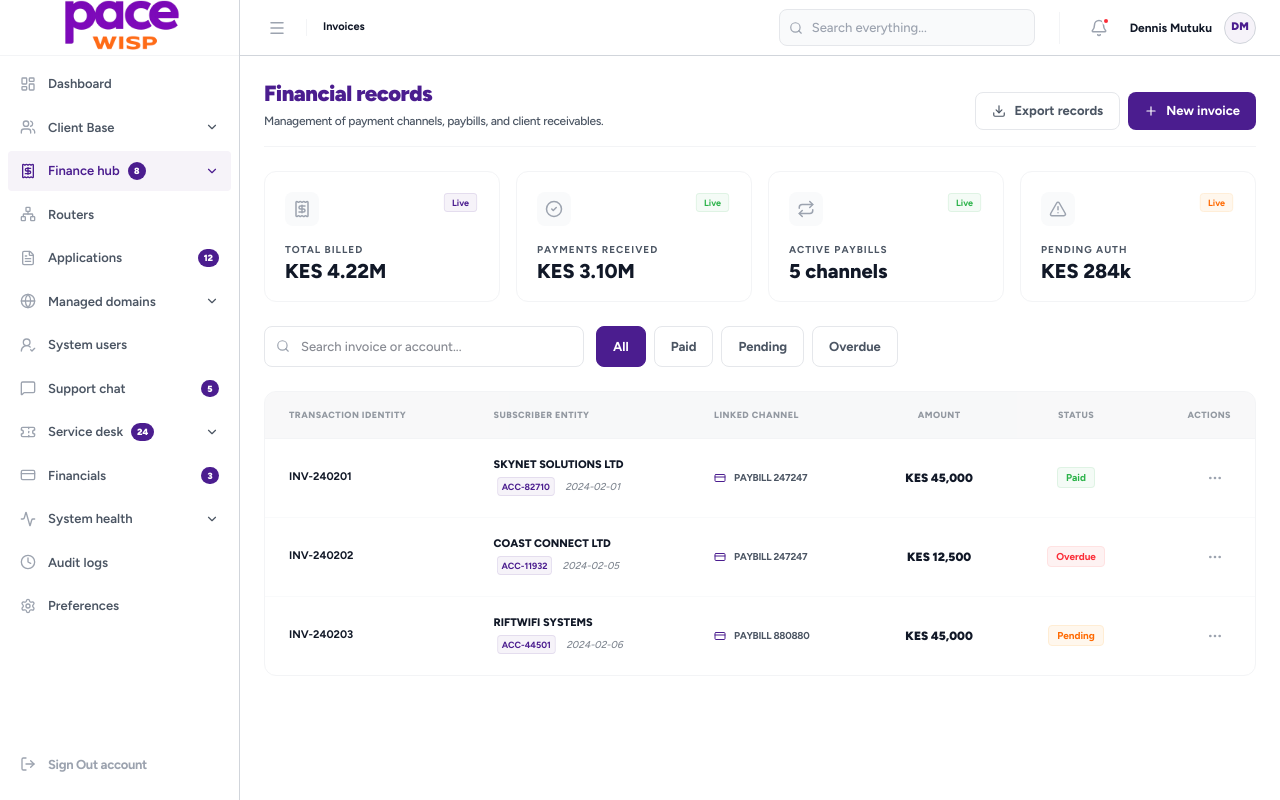
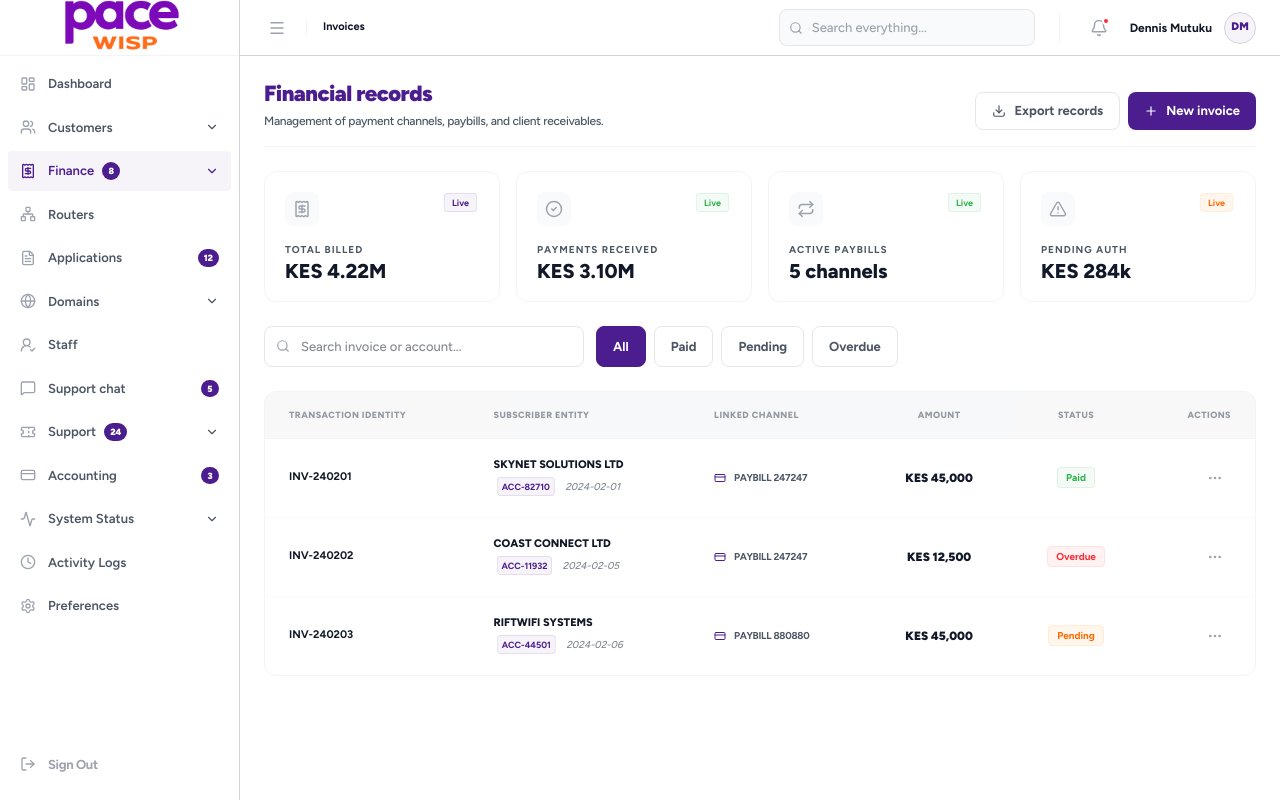
Before and after one commit to dennismutuku2005/pacewebsite, a Next.js app in the folder paceadmin/: page /dashboard/invoices in a window 1280 px wide. Built offline with nearby package versions, Linux system fonts and the light colour scheme.

Commit message:
Auto-update: Sidebar.js

```diff
--- a/paceadmin/src/components/Sidebar.js
+++ b/paceadmin/src/components/Sidebar.js
@@ -26,7 +26,7 @@ export function Sidebar({ isSidebarOpen, pathname }) {
         { id: 'summary', name: 'Dashboard', href: '/dashboard', icon: LayoutDashboard },
         {
             id: 'members',
-            name: 'Client Base',
+            name: 'Customers',
             icon: Users,
             children: [
                 { name: 'All Members', href: '/dashboard/customers' },
@@ -36,7 +36,7 @@ export function Sidebar({ isSidebarOpen, pathname }) {
         },
         {
             id: 'billing',
-            name: 'Finance hub',
+            name: 'Finance',
             icon: Receipt,
             badge: 8,
             children: [
@@ -49,7 +49,7 @@ export function Sidebar({ isSidebarOpen, pathname }) {
         { id: 'submissions', name: 'Applications', href: '/dashboard/applications', icon: FileText, badge: 12 },
         {
             id: 'domains',
-            name: 'Managed domains',
+            name: 'Domains',
             icon: Globe,
             children: [
                 { name: 'Domain List', href: '/dashboard/domains' },
@@ -57,11 +57,11 @@ export function Sidebar({ isSidebarOpen, pathname }) {
                 { name: 'SSL Certificates', href: '/dashboard/domains/ssl' },
             ]
         },
-        { id: 'staff', name: 'System users', href: '/dashboard/users', icon: UserRoundCheck },
+        { id: 'staff', name: 'Staff', href: '/dashboard/users', icon: UserRoundCheck },
         { id: 'chat', name: 'Support chat', href: '/dashboard/chat', icon: MessageSquare, badge: 5 },
         {
             id: 'support',
-            name: 'Service desk',
+            name: 'Support',
             icon: Ticket,
             badge: 24,
             children: [
@@ -70,10 +70,10 @@ export function Sidebar({ isSidebarOpen, pathname }) {
                 { name: 'Closed Tickets', href: '/dashboard/tickets?status=closed' },
             ]
         },
-        { id: 'payments', name: 'Financials', href: '/dashboard/payments', icon: CreditCard, badge: 3 },
+        { id: 'payments', name: 'Accounting', href: '/dashboard/payments', icon: CreditCard, badge: 3 },
         {
             id: 'status',
-            name: 'System health',
+            name: 'System Status',
             icon: Activity,
             children: [
                 { name: 'Real-time Stats', href: '/dashboard/status' },
@@ -81,7 +81,7 @@ export function Sidebar({ isSidebarOpen, pathname }) {
                 { name: 'Security Logs', href: '/dashboard/logs' },
             ]
         },
-        { id: 'logs', name: 'Audit logs', href: '/dashboard/logs', icon: Clock },
+        { id: 'logs', name: 'Activity Logs', href: '/dashboard/logs', icon: Clock },
         { id: 'settings', name: 'Preferences', href: '/dashboard/settings', icon: Settings },
     ]
 
@@ -197,7 +197,7 @@ export function Sidebar({ isSidebarOpen, pathname }) {
                         className="w-full flex items-center gap-3 px-3 py-2.5 text-admin-dim hover:text-red-600 transition-colors rounded hover:bg-red-50 font-bold text-[11px] tracking-tight"
                     >
                         <LogOut size={16} />
-                        {isSidebarOpen && <span>Sign Out account</span>}
+                        {isSidebarOpen && <span>Sign Out</span>}
                     </button>
                 </div>
             </aside>
@@ -206,7 +206,7 @@ export function Sidebar({ isSidebarOpen, pathname }) {
             <Modal
                 isOpen={showLogoutModal}
                 onClose={() => setShowLogoutModal(false)}
-                title="Confirm Sign Out"
+                title="Sign Out?"
                 maxWidth="max-w-md"
                 footer={
                     <>
@@ -214,7 +214,7 @@ export function Sidebar({ isSidebarOpen, pathname }) {
                             onClick={() => setShowLogoutModal(false)}
                             className="px-6 py-2 border border-gray-200 text-admin-label rounded-lg font-bold text-[11px] hover:bg-gray-50 transition-all uppercase tracking-wider"
                         >
-                            Decline
+                            Cancel
                         </button>
                         <button
                             onClick={() => {
@@ -223,14 +223,14 @@ export function Sidebar({ isSidebarOpen, pathname }) {
                             }}
                             className="px-8 py-2 bg-red-600 text-white rounded-lg font-bold text-[11px] hover:bg-red-700 transition-all shadow-md uppercase tracking-wider"
                         >
-                            Accept & Sign Out
+                            Sign Out
                         </button>
                     </>
                 }
             >
                 <div className="p-1">
                     <p className="text-[13px] text-admin-label font-medium leading-relaxed">
-                        Are you sure you want to sign out of your administrative account? You will need to re-authenticate to access the command hub.
+                        Are you sure you want to sign out? You will need to sign in again to access the dashboard.
                     </p>
                 </div>
             </Modal>
```
